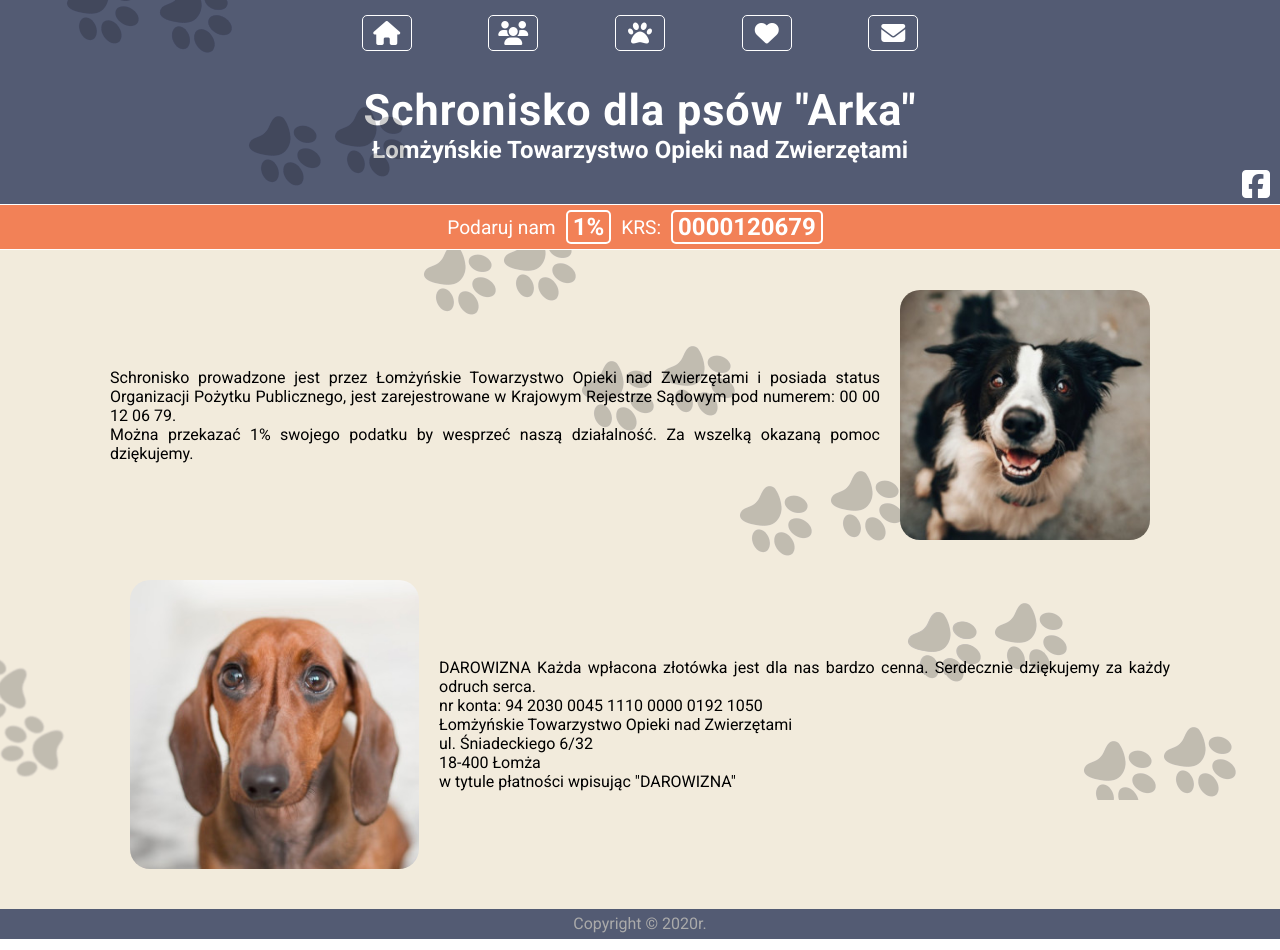
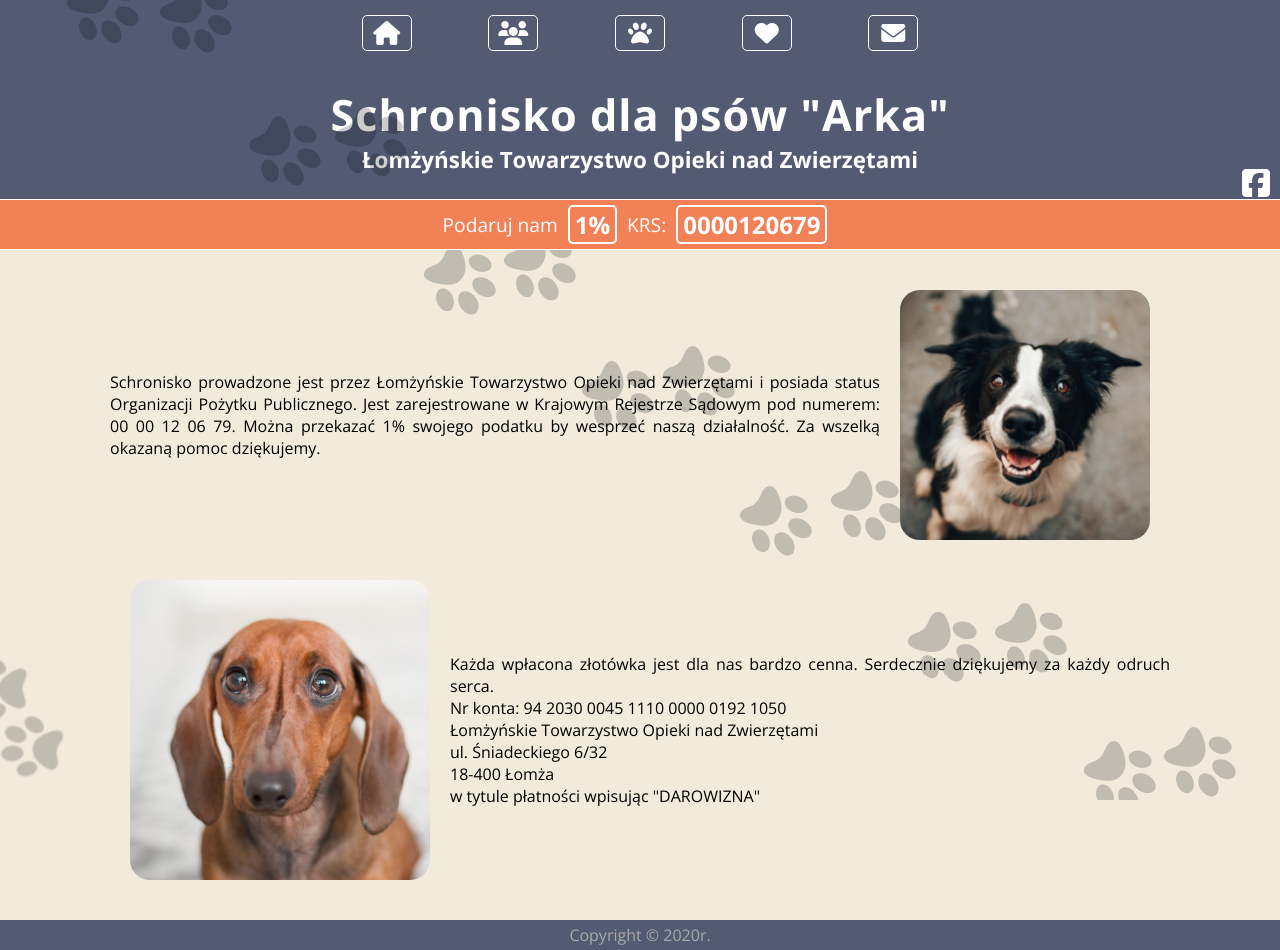
Before and after one commit to bemog/website-dog-shelter-v2, a React (Create React App) app: page /about in a window 1280 px wide. Built offline with nearby package versions, Linux system fonts and the light colour scheme.

Commit message:
Add HomePage welcome text

```diff
--- a/src/components/Navigation.js
+++ b/src/components/Navigation.js
@@ -9,7 +9,7 @@ const links = [
   { name: 'Kontakt', path: '/contact', icon: 'fas fa-envelope fa-2x' },
 ]
 
-const Navigation = ({ showNav }) => {
+const Navigation = ({ showNav, clicked }) => {
   const items = links.map(item => (
     <li key={item.name} className="header__navigation-list-item">
       <NavLink
@@ -23,7 +23,7 @@ const Navigation = ({ showNav }) => {
   ))
 
   return (
-    <nav className={showNav ? "header__navigation" : "header__navigation header__navigation--hide"}>
+    <nav className={showNav ? "header__navigation" : "header__navigation header__navigation--hide"} >
       <ul className="header__navigation-list">
         {items}
       </ul>
--- a/src/layouts/App.js
+++ b/src/layouts/App.js
@@ -7,9 +7,6 @@ import Footer from './Footer';
 import PawsContainer from './PawsBackground';
 
 class App extends Component {
-  state = {
-
-  }
 
   render() {
     return (
--- a/src/layouts/Header.js
+++ b/src/layouts/Header.js
@@ -18,7 +18,6 @@ class Header extends React.Component {
       <div className='header'>
         <Navigation
           showNav={this.state.showNav}
-
         />
         <div
           className={this.state.showNav ? "header__menu-btn header__menu-btn--close" : "header__menu-btn"}
--- a/src/pages/AboutPage.js
+++ b/src/pages/AboutPage.js
@@ -8,18 +8,18 @@ const AboutPage = () => {
     <div className='about'>
       <div className='about__container'>
         <p className='about__container-text'>Schronisko prowadzone jest przez Łomżyńskie Towarzystwo Opieki nad Zwierzętami i
-        posiada status Organizacji Pożytku Publicznego,
-        jest zarejestrowane w Krajowym Rejestrze Sądowym pod numerem:
-        00 00 12 06 79. <br />Można przekazać 1% swojego podatku by wesprzeć naszą działalność.
+        posiada status Organizacji Pożytku Publicznego.
+        Jest zarejestrowane w Krajowym Rejestrze Sądowym pod numerem:
+        00 00 12 06 79. Można przekazać 1% swojego podatku by wesprzeć naszą działalność.
           Za wszelką okazaną pomoc dziękujemy.</p>
         <img className='about__container-image' src={DogPicture1} alt="Zdjęcie wesołego psa" />
       </div>
       <div className='about__container'>
         <img className='about__container-image' src={DogPicture2} alt="Zdjęcie smutnego psa" />
-        <p className='about__container-text'>DAROWIZNA
-        Każda wpłacona złotówka jest dla nas bardzo cenna. Serdecznie dziękujemy za każdy odruch serca.
+        <p className='about__container-text'>
+          Każda wpłacona złotówka jest dla nas bardzo cenna. Serdecznie dziękujemy za każdy odruch serca.
         <br />
-        nr konta: 94 2030 0045 1110 0000 0192 1050
+        Nr konta: 94 2030 0045 1110 0000 0192 1050
         <br />
         Łomżyńskie Towarzystwo Opieki nad Zwierzętami
         <br />
--- a/src/pages/HomePage.js
+++ b/src/pages/HomePage.js
@@ -6,6 +6,7 @@ import dogTail from '../images/dogtail.png';
 const HomePage = () => {
   return (
     <div className="home">
+      <h2 className="home__title">Witaj na naszej stronie!</h2>
       <div className="home__welcome">
         <div className="home__welcome-dogtail">
           <img className="home__welcome-dogtail-image" src={dogTail} alt="Ogon psa" />
--- a/src/styles/App.scss
+++ b/src/styles/App.scss
@@ -6,7 +6,7 @@
 body {
     min-height: 100vh;
     width: 100%;
-    font-family: 'Roboto', sans-serif;
+    font-family: 'Open Sans', sans-serif;
     overflow-x: hidden;
 }
 
--- a/src/styles/Header.scss
+++ b/src/styles/Header.scss
@@ -104,7 +104,7 @@
   }
 
   &__title {
-      margin: 80px 10px 0 10px;
+    margin: 50px 10px 0 10px;
     color: white;
     text-align: center;
   }
--- a/src/styles/HomePage.scss
+++ b/src/styles/HomePage.scss
@@ -8,6 +8,13 @@
     padding: 20px;
     position: relative;
     background-color: $primary-color;
+
+    &__title {
+      margin-top: 150px;
+      font-size: 3rem;
+      color: white;
+      text-align: center;
+    }
 
     &__welcome {
       position: fixed;
--- a/src/styles/_config.scss
+++ b/src/styles/_config.scss
@@ -1,4 +1,4 @@
-@import url('https://fonts.googleapis.com/css2?family=Roboto:wght@400;700&display=swap');
+@import url('https://fonts.googleapis.com/css2?family=Open+Sans:wght@400;700&display=swap');
 
 $primary-color: #535B73;
 $secondary-color: #F28157;
--- a/src/styles/_mediaq.scss
+++ b/src/styles/_mediaq.scss
@@ -43,7 +43,7 @@
       text-align: center;
 
       &-upper {
-        font-size: 2rem;
+        font-size: 1.8rem;
       }
 
       &-lower {
@@ -61,6 +61,14 @@
           font-size: 1.2rem;
         }
       }
+    }
+  }
+
+  .home {
+    &__title {
+      margin-top: 40px;
+      font-size: 2rem;
+
     }
   }
 
@@ -138,8 +146,12 @@
 
     &__title {
       &-upper {
-        font-size: 2.4rem;
+        font-size: 2.2rem;
         letter-spacing: 1px;
+      }
+
+      &-lower {
+        font-size: 1.4rem;
       }
     }
   }
```
Also changed, not shown: src/images/paw.png (added), src/images/pawWhite.png (added). Lines whose indentation alone changed are shown as unchanged.
